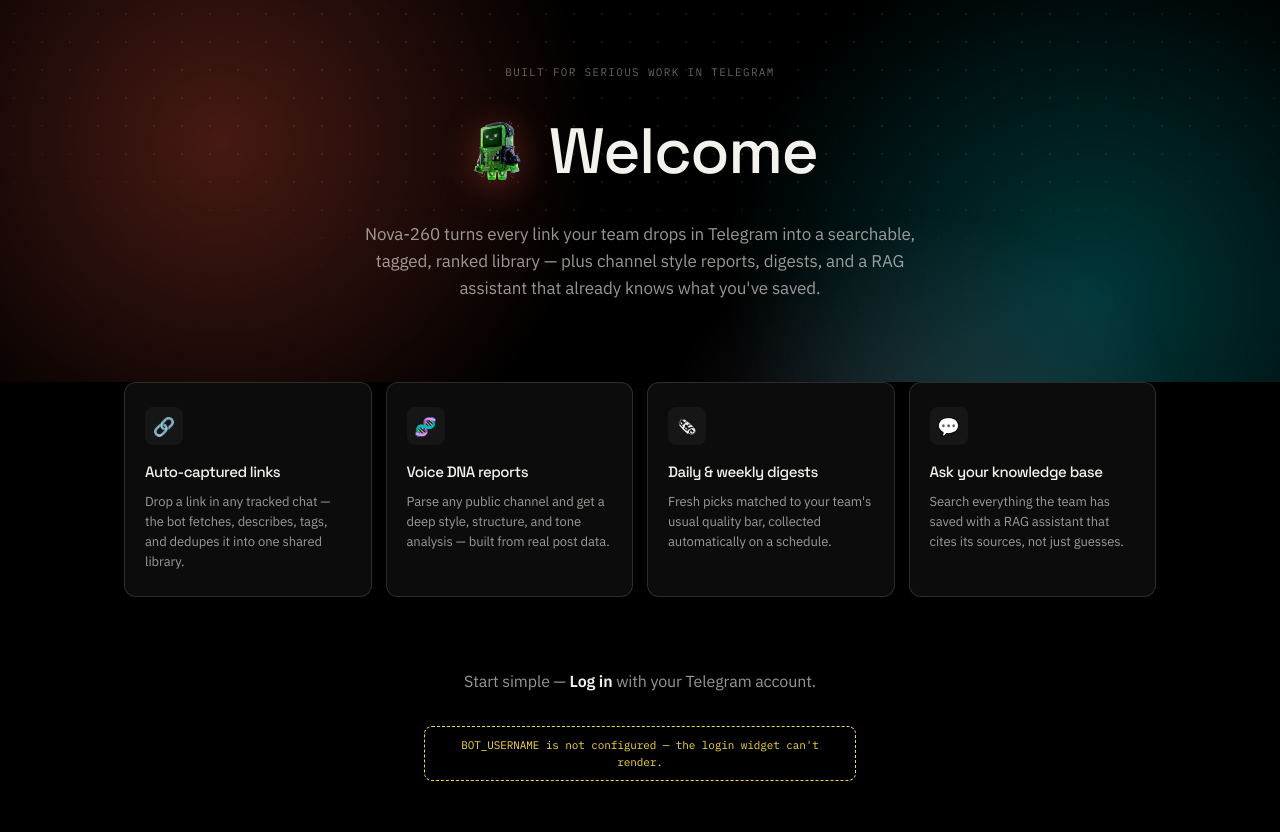
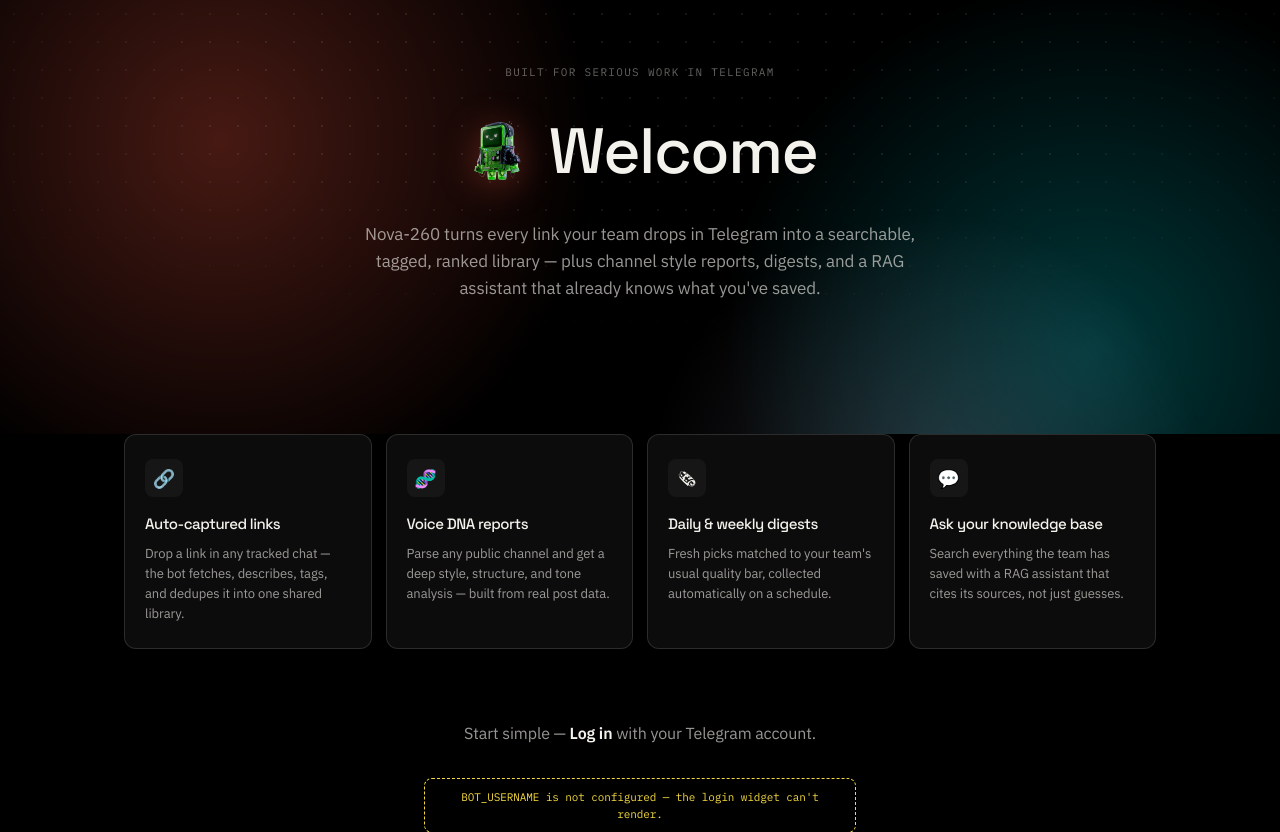
Before and after one commit to bots-n-bones/links-tgbot, a FastAPI app: page /login in a window 1280 px wide. Shown: the top 832 px of the page. Run offline with FastAPI, Linux system fonts and the light colour scheme; some libraries are stand-ins or nearby versions.

Commit message:
Welcome-страница: больше воздуха между hero-блоком и карточками
padding-bottom hero-stage 80px -> 132px, карточки больше не липнут
к градиентному фону заголовка.

Co-Authored-By: Claude Sonnet 5 <noreply@anthropic.com>

```diff
--- a/api/templates/login.html
+++ b/api/templates/login.html
@@ -54,7 +54,7 @@
     .hero-stage {
       position: relative;
       overflow: hidden;
-      padding: 64px 24px 80px;
+      padding: 64px 24px 132px;
     }
     .aurora {
       position: absolute;
```
